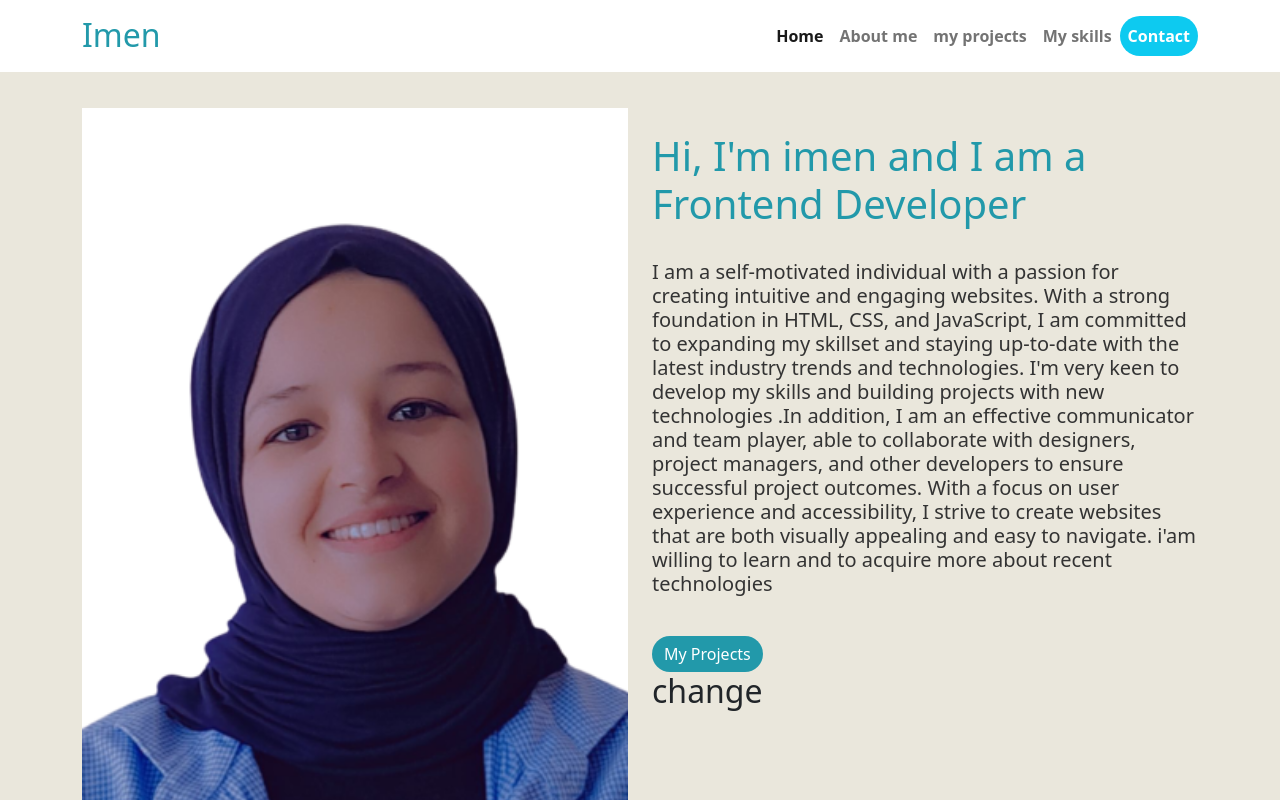
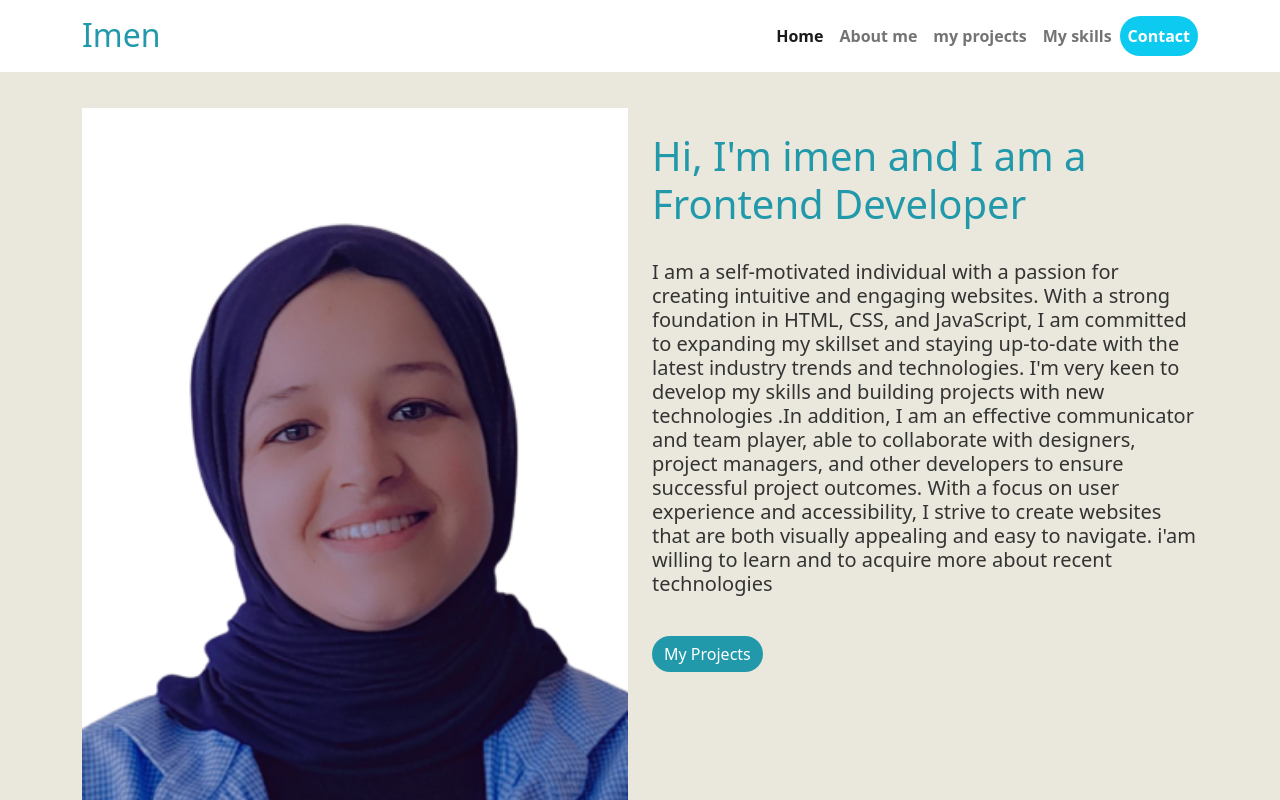
Before and after one commit to imen-j/my-portfolio, a plain HTML site: page index.html in a window 1280 px wide. Shown: the top 800 px of the page. Drawn offline with nearby package versions, Linux system fonts and the light colour scheme.

Commit message:
Update index.html

```diff
--- a/index.html
+++ b/index.html
@@ -60,7 +60,7 @@
                       I'm very keen to develop my skills and building projects with new technologies  .In addition, I am an effective communicator and team player, able to collaborate with designers, project managers, and other developers to ensure successful project outcomes.
                       With a focus on user experience and accessibility, I strive to create websites that are both visually appealing and easy to navigate. i'am willing to learn and to acquire more about recent technologies</p>
                 <a href="#my-works" class="btn btn-primary ">My Projects</a>
-                <h2>change</h2>
+
                 </div>
             </div>
         </div>
```
